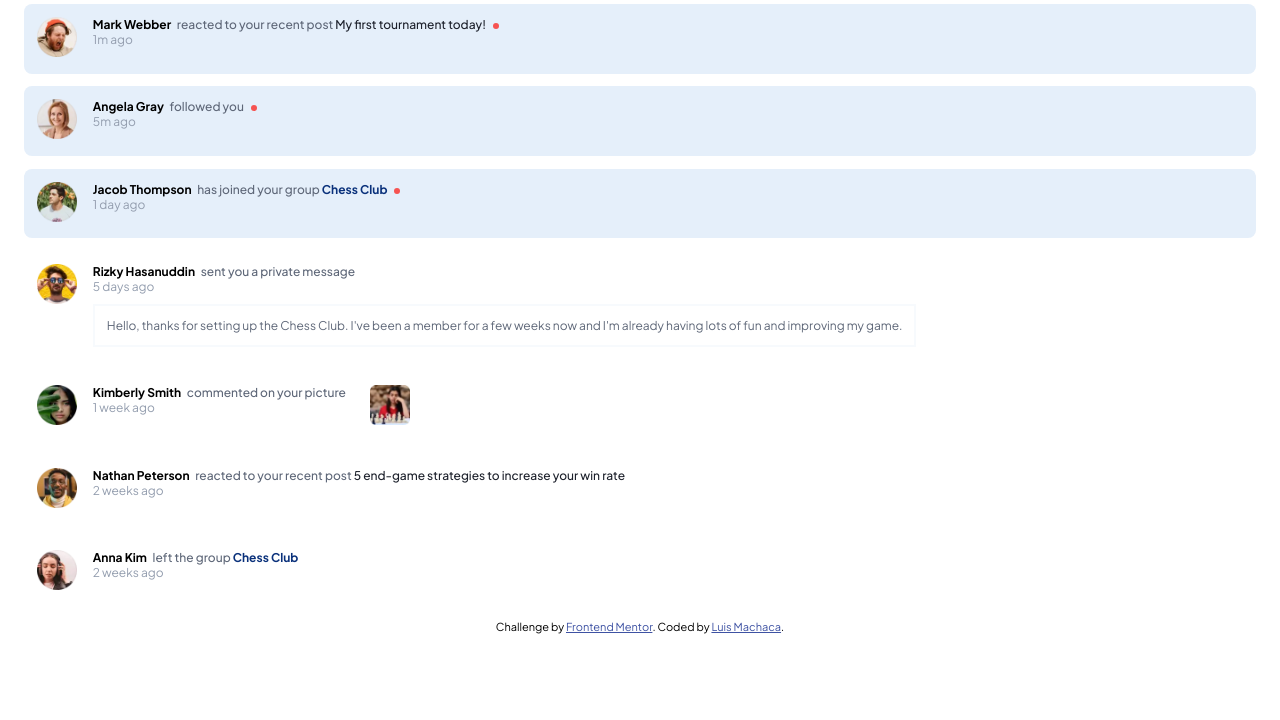
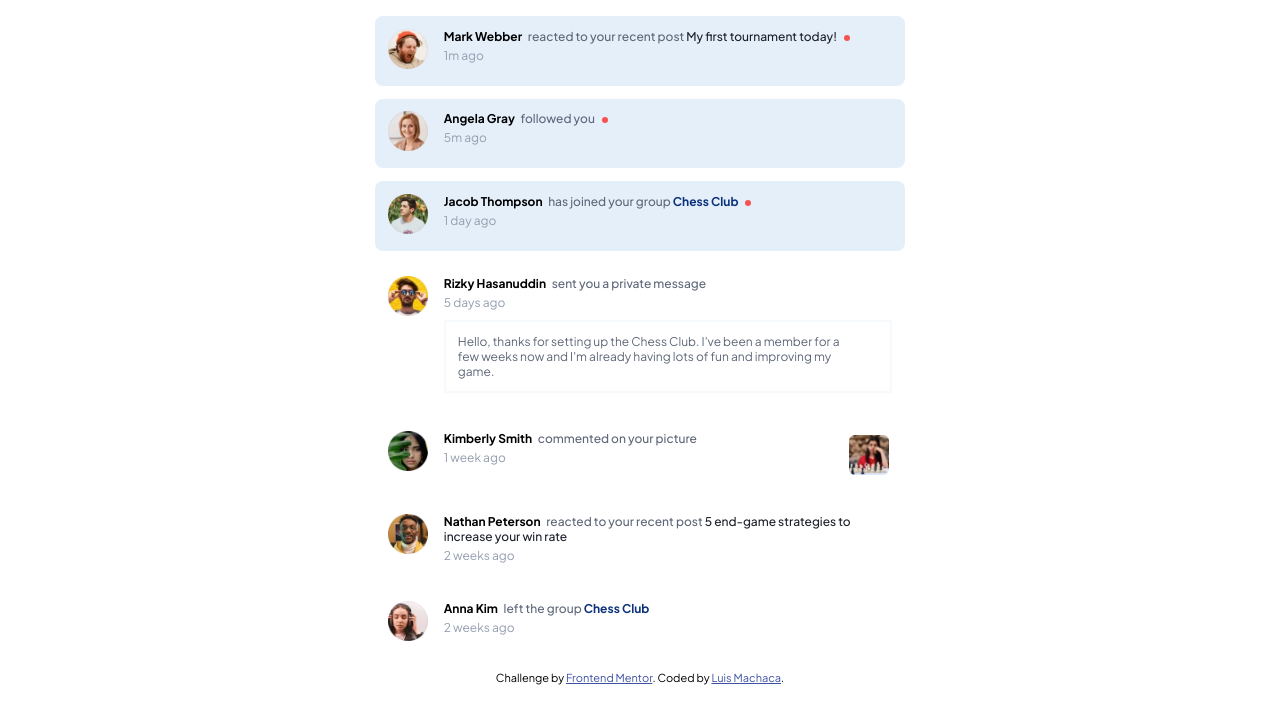
Before and after one commit to luismacode/notification-page-main, a plain HTML site: page index.html in a window 1280 px wide. Shown: the part 80-800 px from the top of the page. Drawn offline with Linux system fonts and the light colour scheme; files whose address does not match are found by name.

Commit message:
styles responsive

```diff
--- a/css/styles.css
+++ b/css/styles.css
@@ -1,27 +1,30 @@
 @font-face {
-    font-family: 'Plus Jakarta Sans';
-    src: url(../assets/fonts/PlusJakartaSans.woff) format('woff'),
-        url(../assets/fonts/PlusJakartaSans.woff2) format('woff2');
+  font-family: "Plus Jakarta Sans";
+  src: url(../assets/fonts/PlusJakartaSans.woff) format("woff"),
+    url(../assets/fonts/PlusJakartaSans.woff2) format("woff2");
   font-style: normal;
   font-display: swap;
   font-weight: 100 900;
 }
-html{
+html {
   font-size: 10px;
 }
-*,*::after,*::before{
+*,
+*::after,
+*::before {
   box-sizing: border-box;
 }
 
-body{
+body {
   font-size: 1.6rem;
   margin: 0;
 }
 
-h1,p{
-    margin:0;
+h1,
+p {
+  margin: 0;
 }
-:root{
+:root {
   --red: hsl(1, 90%, 64%);
   --blue: hsl(219, 85%, 26%);
   --white: hsl(0, 0%, 100%);
@@ -31,113 +34,142 @@ h1,p{
   --grayish-blue: hsl(219, 14%, 63%);
   --dark-grayish-blue: hsl(219, 12%, 42%);
   --very-dark-blue: hsl(224, 21%, 14%);
-    --font-family: 'Plus Jakarta Sans';
+  --font-family: "Plus Jakarta Sans";
 }
 
-.text-blue{
+.text-blue {
   color: var(--blue);
 }
-.text-grayish-blue{
+.text-grayish-blue {
   color: var(--grayish-blue);
 }
-
-.text-dark-grayish-blue{
+.text-dark-grayish-blue {
   color: var(--dark-grayish-blue);
 }
-
-.text-very-dark-blue{
-    color:var(--very-dark-blue);
+.text-very-dark-blue {
+  color: var(--very-dark-blue);
 }
-.font-medium{
+.font-medium {
   font-weight: 500;
 }
-.font-bold{
+.font-bold {
   font-weight: 700;
 }
-.mb-1{
-    margin-bottom:1rem;
+.mb-1 {
+  margin-bottom: 1rem;
+}
+.pt-04 {
+  padding-top: 0.4rem;
 }
 
-.main{
+.main {
   height: 100vh;
   background-color: var(--white);
   padding: 1.5em;
   font-family: var(--font-family), sans-serif;
 }
-
-.header{
+@media screen and (min-width: 576px) {
+  .main__inner {
+    width: min(100%, 53rem);
+    margin-left: auto;
+    margin-right: auto;
+  }
+}
+@media screen and (min-width: 992px) {
+  .main {
+    display: flex;
+    align-items: center;
+    padding: 0;
+  }
+}
+.header {
   display: flex;
   align-items: center;
   justify-content: space-between;
   margin-bottom: 2em;
 }
-.header__title{
+.header__title {
   font-size: 2.2rem;
   font-weight: 700;
   color: var(--very-dark-blue);
-    margin-right: .3em;
+  margin-right: 0.3em;
 }
-.header__number-notification{
+.header__number-notification {
   width: 30px;
-    height:23px;
+  height: 23px;
   background-color: var(--blue);
   font-size: 1.6rem;
   font-weight: 600;
   color: var(--white);
-    border-radius: .2em;
+  border-radius: 0.2em;
   display: flex;
   align-items: center;
   justify-content: center;
 }
-.header__button{
+.header__button {
   border: none;
-    outline:none;
+  outline: none;
   background-color: transparent;
 }
 
-.notification{
+.notification {
   background-color: var(--white);
-    padding: .8em;
+  padding: 0.8em;
   border-radius: none;
   display: flex;
-    margin-bottom: .8em;
+  margin-bottom: 0.8em;
 }
-.notification--no-marked{
+.notification--no-marked {
   background-color: var(--light-grayish-blue-1);
-    border-radius: .5em;
+  border-radius: 0.5em;
 }
-.notification__image{
+.notification__image {
   display: inline-block;
   margin: 0;
   margin-right: 1em;
 }
-.notification__content{
+.notification__content {
   font-size: 1.2rem;
   padding-right: 2em;
 }
-.notification__title{
+.notification__title {
   display: inline-block;
   font-size: inherit;
-    margin: 0;
-    margin-right: .3em;
+  margin: 0 0.3em 0 0;
 }
-.notification__message{
+.notification__message {
   padding: 1em;
   border: 2px solid var(--very-light-grayish-blue);
-    color:var(--dark-grayish-blue);
+  color: var(--dark-grayish-blue);
 }
-.notification__circle{
-    margin-left: .4em;
-    display:inline-block;
+.notification__circle {
+  margin-left: 0.4em;
+  display: inline-block;
   width: 6px;
   height: 6px;
   border-radius: 50%;
   background-color: var(--red);
 }
 
+@media screen and (min-width: 576px) {
+  .notification {
+    position: relative;
+  }
+  .notification__image--chess {
+    position: absolute;
+    right: 0;
+    top: 1em;
+  }
+  .notification__content {
+    padding-right: 0;
+  }
+  .notification__message {
+    padding-right: 3em;
+  }
+}
 
-.header div{
-    display:flex;
+.header div {
+  display: flex;
   align-items: center;
 }
 
@@ -146,6 +178,6 @@ h1,p{
   text-align: center;
   margin-top: auto;
 }
-.attribution{
+.attribution {
   color: hsl(228, 45%, 44%);
 }
--- a/index.html
+++ b/index.html
@@ -14,6 +14,7 @@
   </head>
   <body>
     <main class="main">
+      <div class="main__inner">
         <header class="header">
           <div>
             <h1 class="header__title">Notifications</h1>
@@ -40,7 +41,7 @@
               >My first tournament today!</span
             >
             <span class="notification__circle"></span>
-          <p class="text-grayish-blue">1m ago</p>
+            <p class="text-grayish-blue pt-04">1m ago</p>
           </div>
         </article>
         <article class="notification notification--no-marked">
@@ -52,7 +53,7 @@
             <h2 class="notification__title">Angela Gray</h2>
             <span class="text-dark-grayish-blue font-medium">followed you</span>
             <span class="notification__circle"></span>
-          <p class="text-grayish-blue">5m ago</p>
+            <p class="text-grayish-blue pt-04">5m ago</p>
           </div>
         </article>
         <article class="notification notification--no-marked">
@@ -67,7 +68,7 @@
             >
             <span class="text-blue font-bold">Chess Club</span>
             <span class="notification__circle"></span>
-          <p class="text-grayish-blue">1 day ago</p>
+            <p class="text-grayish-blue pt-04">1 day ago</p>
           </div>
         </article>
         <article class="notification">
@@ -80,11 +81,11 @@
             <span class="text-dark-grayish-blue font-medium"
               >sent you a private message</span
             >
-          <p class="text-grayish-blue mb-1">5 days ago</p>
+            <p class="text-grayish-blue mb-1 pt-04">5 days ago</p>
             <p class="notification__message">
-            Hello, thanks for setting up the Chess Club. I've been a member for
-            a few weeks now and I'm already having lots of fun and improving my
-            game.
+              Hello, thanks for setting up the Chess Club. I've been a member
+              for a few weeks now and I'm already having lots of fun and
+              improving my game.
             </p>
           </div>
         </article>
@@ -98,9 +99,9 @@
             <span class="text-dark-grayish-blue font-medium"
               >commented on your picture</span
             >
-          <p class="text-grayish-blue">1 week ago</p>
+            <p class="text-grayish-blue pt-04">1 week ago</p>
           </div>
-        <figure class="notification__image">
+          <figure class="notification__image notification__image--chess">
             <img src="./assets/images/image-chess.webp" alt="photo" width="40"
             height="40"" />
           </figure>
@@ -118,19 +119,21 @@
             <span class="text-very-dark-blue font-medium"
               >5 end-game strategies to increase your win rate</span
             >
-          <p class="text-grayish-blue">2 weeks ago</p>
+            <p class="text-grayish-blue pt-04">2 weeks ago</p>
           </div>
         </article>
         <article class="notification">
           <figure class="notification__image">
-          <img src="./assets/images/avatar-anna-kim.webp" alt="photo" width="40"
-          height="40"" />
+            <img src="./assets/images/avatar-anna-kim.webp" alt="photo"
+            width="40" height="40"" />
           </figure>
           <div class="notification__content">
             <h2 class="notification__title">Anna Kim</h2>
-          <span class="text-dark-grayish-blue font-medium">left the group</span>
+            <span class="text-dark-grayish-blue font-medium"
+              >left the group</span
+            >
             <span class="text-blue font-bold">Chess Club</span>
-          <p class="text-grayish-blue">2 weeks ago</p>
+            <p class="text-grayish-blue pt-04">2 weeks ago</p>
           </div>
         </article>
         <footer class="footer">
@@ -144,6 +147,7 @@
           >. Coded by
           <a class="attribution" href="#" target="_blank">Luis Machaca</a>.
         </footer>
+      </div>
     </main>
   </body>
 </html>
```
Lines whose indentation alone changed are shown as unchanged.
